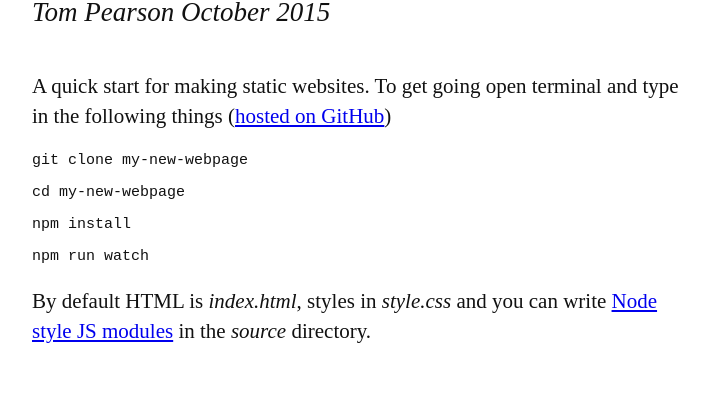
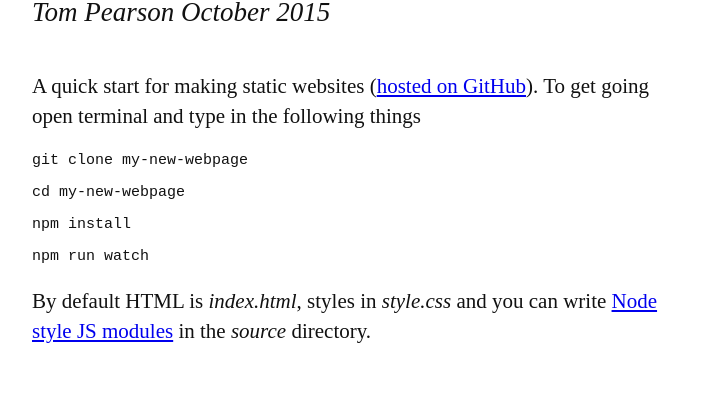
Before and after one commit to tomgp/simplify-line, a website: page index.html in a window 1280 px wide. Shown: the part 126-530 px from the top of the page, without its empty margins (78-787 px from the left). Drawn offline with Linux system fonts and the light colour scheme.

Commit message:
move github link to sensible place

```diff
--- a/index.html
+++ b/index.html
@@ -12,7 +12,7 @@
     <h1>Starter Kit</h1>
     <p class="subtitle">Tom Pearson October 2015</p>
     <section>
-    	<p>A quick start for making static websites. To get going open terminal and type in the following things (<a href="https://github.com/tomgp/starter-kit/">hosted on GitHub</a>)</p>
+    	<p>A quick start for making static websites (<a href="https://github.com/tomgp/starter-kit/">hosted on GitHub</a>). To get going open terminal and type in the following things </p>
     	<pre>git clone my-new-webpage</pre>
     	<pre>cd my-new-webpage</pre>
     	<pre>npm install</pre>
```
